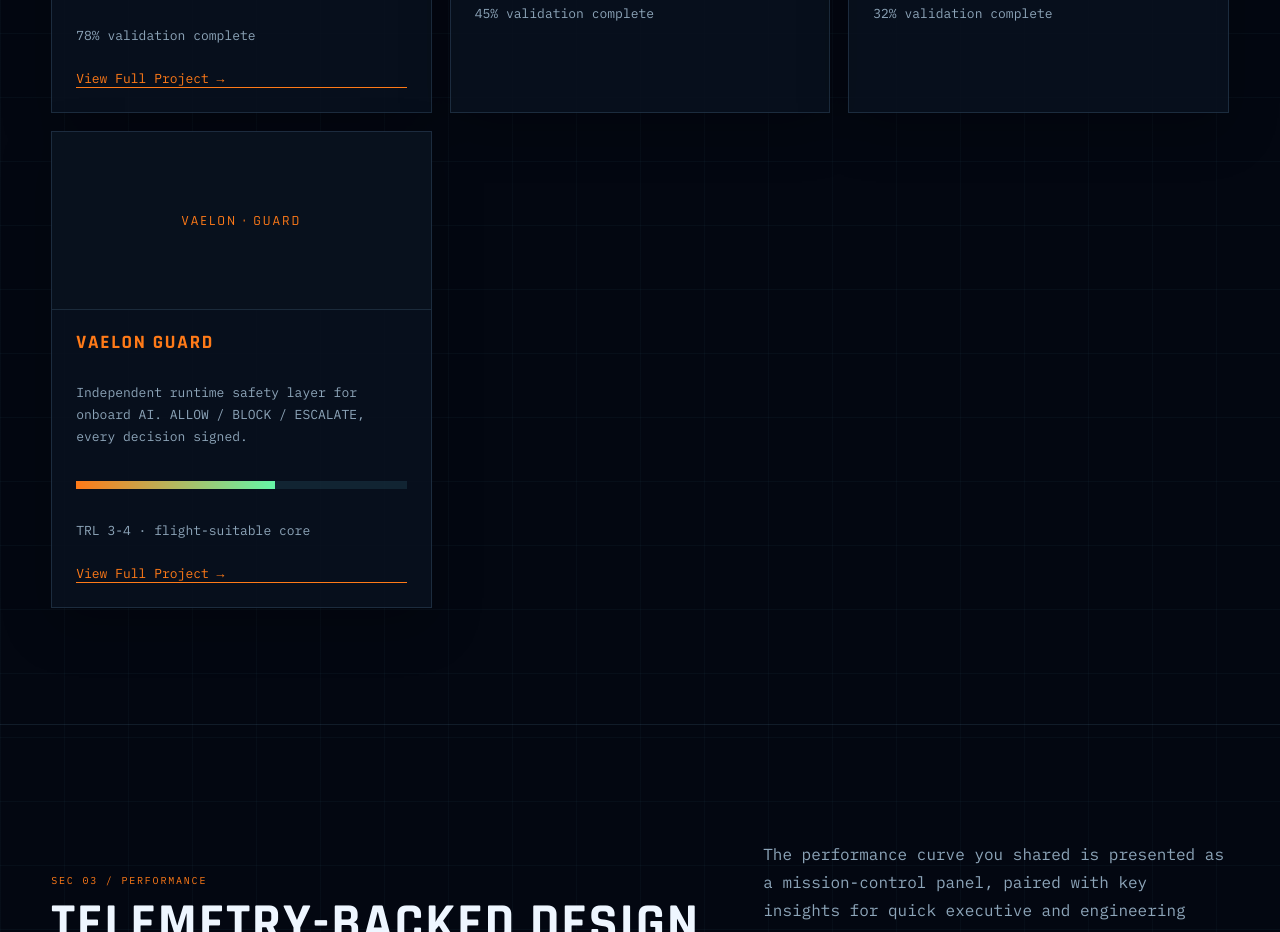
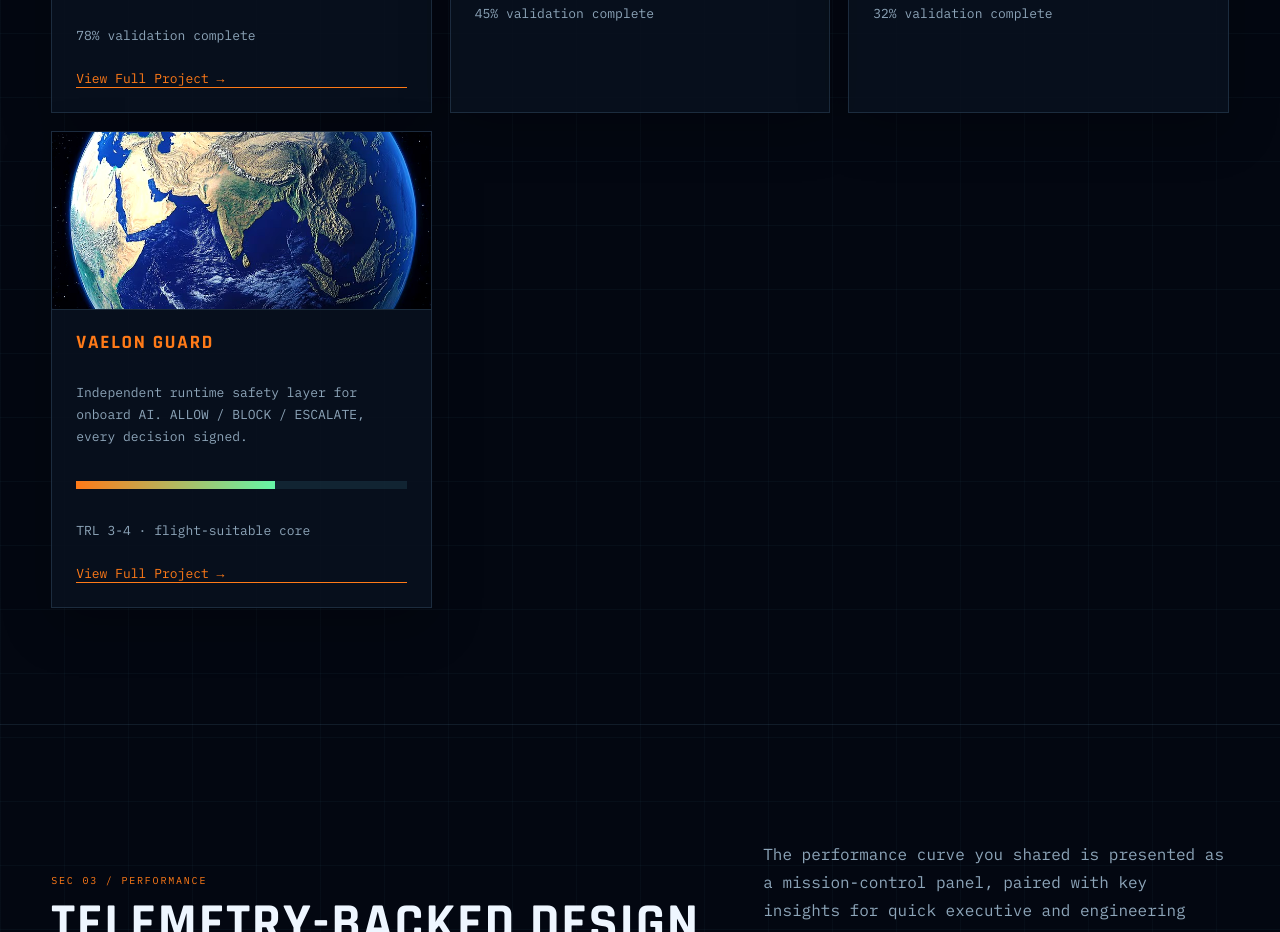
Before and after one commit to VAELON-SPACE/VAELON-SPACE, a plain HTML site: page index.html in a window 1280 px wide. Shown: the part 3231-4163 px from the top of the page. Drawn offline with Linux system fonts and the light colour scheme.

Commit message:
Update index.html

```diff
--- a/index.html
+++ b/index.html
@@ -912,8 +912,8 @@
             <p>32% validation complete</p>
           </article>
           <article class="card program-card reveal" onclick="window.location.href='vaelon-guard.html'" style="cursor:pointer;">
-            <div class="program-media" style="display:grid;place-items:center;background:#08111d;">
-              <span style="font-family:'Rajdhani',sans-serif;letter-spacing:2px;color:var(--orange);font-size:14px;text-transform:uppercase;">Vaelon &middot; Guard</span>
+            <div class="program-media">
+              <img src="assets/earth-globe-starfield.jpg?v=1" alt="Earth against a starfield, the orbital environment Vaelon Guard protects">
             </div>
             <h3>Vaelon Guard</h3>
             <p>Independent runtime safety layer for onboard AI. ALLOW / BLOCK / ESCALATE, every decision signed.</p>
```
